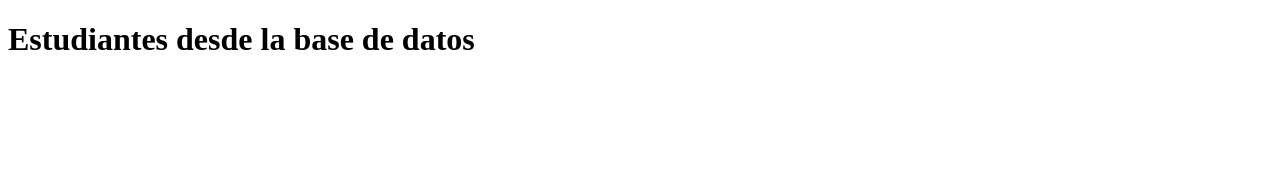
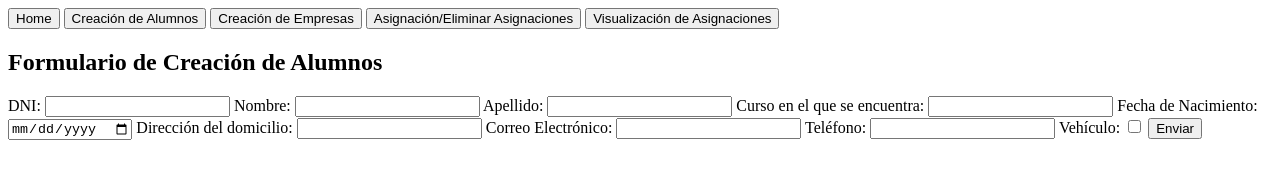
Before and after one commit to angelbuigues/CRM_-Buigiues_IJim-nez, a website: page ElPlaX/webapp/html/alumnos.html in a window 1280 px wide. Drawn offline with Linux system fonts and the light colour scheme; no server answers.

Commit message:
Actualizacion Alumnos HTML

```diff
--- a/ElPlaX/webapp/html/alumnos.html
+++ b/ElPlaX/webapp/html/alumnos.html
@@ -1,26 +1,52 @@
 <!DOCTYPE html>
-<html lang="en">
+<html lang="es">
 <head>
     <meta charset="UTF-8">
     <meta name="viewport" content="width=device-width, initial-scale=1.0">
-    <title>Conexion a MySQL</title>
+    <title>Creación de Alumnos</title>
+    <link rel="stylesheet" href="alumnos.css">
 </head>
 <body>
-    <h1>Estudiantes desde la base de datos</h1>
-    <ul id="estudiantes"></ul>
+    <aside>
+        <button id="home-button" onclick="location.href='home.html'">Home</button>
+        <button id="alumn-button">Creación de Alumnos</button>
+        <button id="client-button">Creación de Empresas</button>
+        <button id="relation-button">Asignación/Eliminar Asignaciones</button>
+        <button id="information-button">Visualización de Asignaciones</button>
+    </aside>
 
-    <script>
-        fetch('http://localhost:3000/estudiantes')
-            .then(response => response.json())
-            .then(data => {
-                const estudiantesList = document.getElementById('estudiantes');
-                data.forEach(estudiante => {
-                    const listItem = document.createElement('li');
-                    listItem.textContent = `Nombre: ${estudiante.nombre}, Email: ${estudiante.email}`;
-                    estudiantesList.appendChild(listItem);
-                });
-            })
-            .catch(err => console.log('Error data', err));
-    </script>
+    <main>
+        <h2>Formulario de Creación de Alumnos</h2>
+        <form action="/server" method="POST">
+            <label for="dni">DNI:</label>
+            <input type="text" id="dni" name="dni" required>
+
+            <label for="nombre">Nombre:</label>
+            <input type="text" id="nombre" name="nombre" required>
+
+            <label for="apellido">Apellido:</label>
+            <input type="text" id="apellido" name="apellido" required>
+
+            <label for="curso">Curso en el que se encuentra:</label>
+            <input type="text" id="curso" name="curso" required>
+
+            <label for="fecha">Fecha de Nacimiento:</label>
+            <input type="date" id="fecha" name="fecha" required>
+
+            <label for="direccion">Dirección del domicilio:</label>
+            <input type="text" id="direccion" name="direccion" required>
+
+            <label for="email">Correo Electrónico:</label>
+            <input type="email" id="email" name="email" required>
+
+            <label for="telefono">Teléfono:</label>
+            <input type="tel" id="telefono" name="telefono" required>
+
+            <label for="vehiculo">Vehículo:</label>
+            <input type="checkbox" id="vehiculo" name="vehiculo">
+
+            <button type="submit">Enviar</button>
+        </form>
+    </main>
 </body>
 </html>
```
Also changed, not shown: ElPlaX/webapp/html/relaciones.html (+19 -1 lines).
